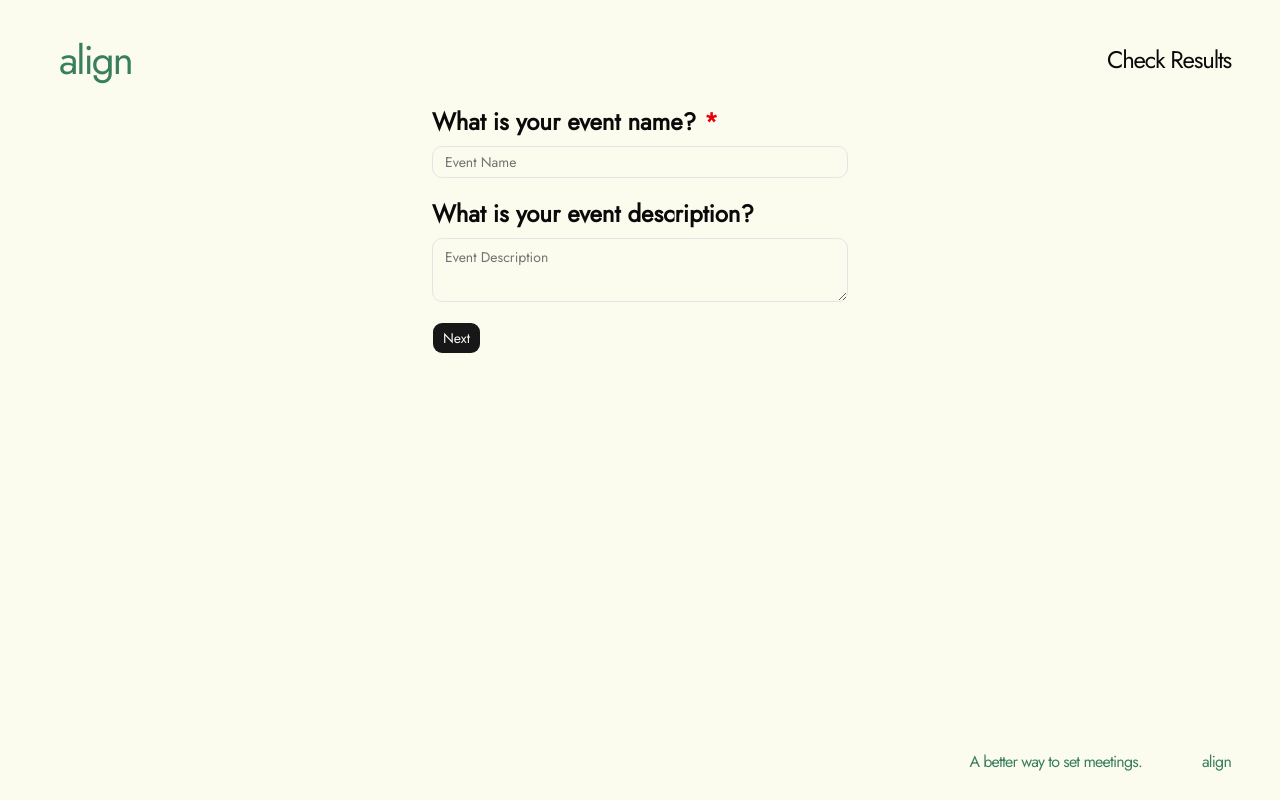
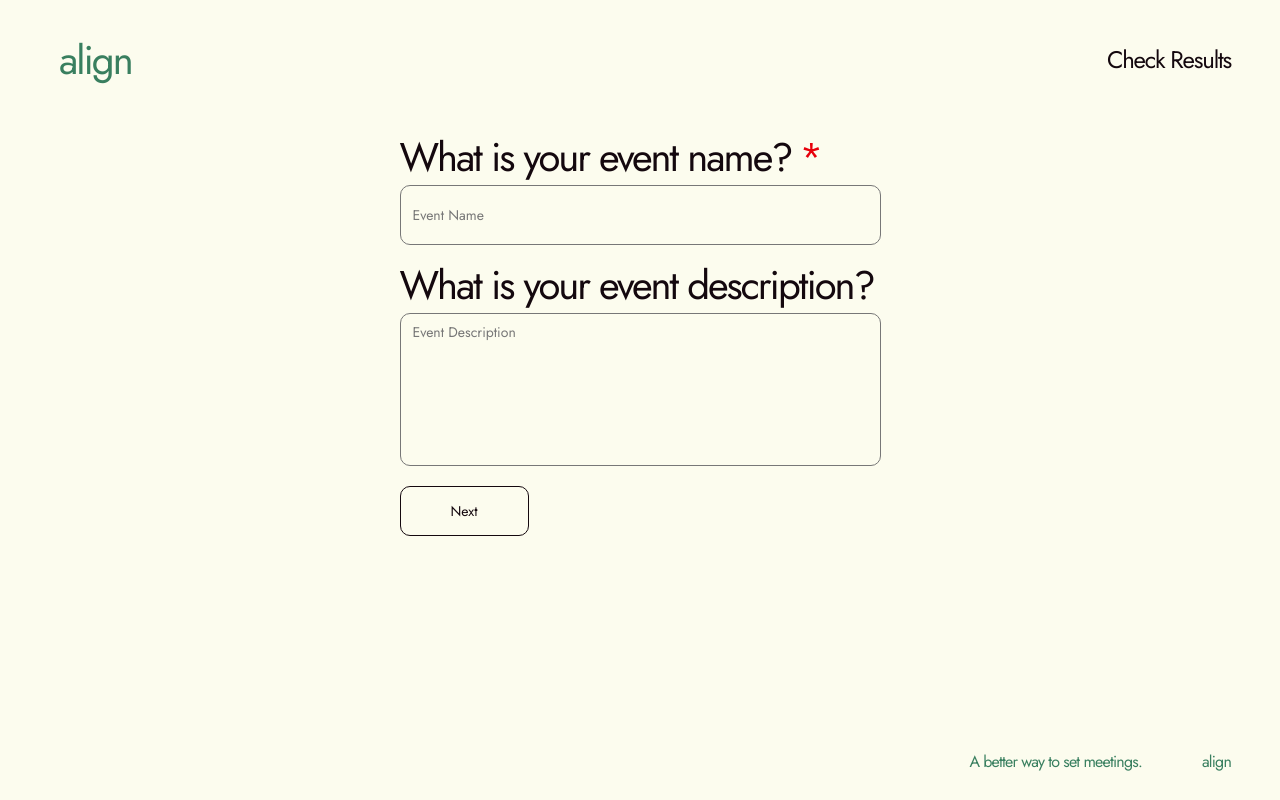
Before and after one commit to dlsu-lscs/lscs-align, a Next.js app in the folder apps/web/: page / in a window 1280 px wide. Built offline with nearby package versions, Linux system fonts and the light colour scheme.

Commit message:
feat: style event form to match design and show server errors

```diff
--- a/apps/web/src/app/globals.css
+++ b/apps/web/src/app/globals.css
@@ -7,6 +7,7 @@
   --font-sans: var(--font-jost), Arial, Helvetica, sans-serif;
   --color-cream: #fcfcee;
   --color-brand: #397f5f;
+  --color-ink: #14080e;
   --color-sidebar-ring: var(--sidebar-ring);
   --color-sidebar-border: var(--sidebar-border);
   --color-sidebar-accent-foreground: var(--sidebar-accent-foreground);
@@ -49,7 +50,7 @@
 
 :root {
   --background: #fcfcee;
-  --foreground: oklch(0.145 0 0);
+  --foreground: #14080e;
   --card: oklch(1 0 0);
   --card-foreground: oklch(0.145 0 0);
   --popover: oklch(1 0 0);
--- a/apps/web/src/app/page.tsx
+++ b/apps/web/src/app/page.tsx
@@ -2,7 +2,7 @@ import CreateEventForm from '@/components/events/create-event-form';
 
 export default function HomePage() {
   return (
-    <main className="mx-auto w-full max-w-md p-4">
+    <main className="w-full p-4">
       <CreateEventForm />
     </main>
   );
--- a/apps/web/src/components/events/create-event-form.tsx
+++ b/apps/web/src/components/events/create-event-form.tsx
@@ -13,7 +13,7 @@ export default function CreateEventForm() {
   const [description, setDescription] = useState('');
   const [nameError, setNameError] = useState('');
 
-  const { mutate, isPending, isSuccess, isError, error } = useMutation({
+  const { mutate, reset, isPending, isSuccess, isError, error } = useMutation({
     mutationFn: ({ title, description }: { title: string; description: string }) =>
       createEvent(title, description),
   });
@@ -40,20 +40,25 @@ export default function CreateEventForm() {
         onSuccess: () => {
           setTitle('');
           setDescription('');
+          setTimeout(() => reset(), 2000);
         },
       },
     );
   };
 
   return (
-    <form onSubmit={handleSubmit} className="space-y-5">
+    <form
+      onSubmit={handleSubmit}
+      className="mx-auto w-full max-w-[549px] space-y-5 px-4 py-6 sm:px-[34px] sm:py-[31px]"
+    >
       <Field>
-        <FieldLabel htmlFor="title" className="text-2xl font-semibold">
+        <FieldLabel
+          htmlFor="title"
+          className="text-[28px] sm:text-[40px] sm:whitespace-nowrap leading-none tracking-tighter font-normal"
+        >
           What is your event name?
           <span className="text-red-600">*</span>
         </FieldLabel>
-
-        {nameError && <p className="text-sm text-red-600">{nameError}</p>}
 
         <Input
           type="text"
@@ -61,12 +66,18 @@ export default function CreateEventForm() {
           placeholder="Event Name"
           value={title}
           onChange={(e) => setTitle(e.target.value)}
-          className="rounded-lg px-3 py-2"
+          className="h-[60px] w-full rounded-[10px] border border-[#777777] px-3
+                    placeholder:text-[#777777]"
         />
+
+        {nameError && <p className="text-sm text-red-600">{nameError}</p>}
       </Field>
 
       <Field>
-        <FieldLabel htmlFor="description" className="text-2xl font-semibold">
+        <FieldLabel
+          htmlFor="description"
+          className="text-[28px] sm:text-[40px] sm:whitespace-nowrap leading-none tracking-tighter font-normal"
+        >
           What is your event description?
         </FieldLabel>
         <Textarea
@@ -74,11 +85,20 @@ export default function CreateEventForm() {
           placeholder="Event Description"
           value={description}
           onChange={(e) => setDescription(e.target.value)}
-          className="rounded-lg px-3 py-2"
+          className="h-[153px] w-full rounded-[10px] border border-[#777777] px-3 py-2 resize-none
+                    placeholder:text-[#777777]"
         />
       </Field>
 
-      <Button type="submit" className="w-full sm:w-auto" disabled={isPending}>
+      <Button
+        type="submit"
+        disabled={isPending}
+        className={`h-[50px] w-full rounded-[10px] border sm:w-[129px] ${
+          title.trim().length > 0
+            ? 'border-brand bg-brand text-white hover:bg-brand'
+            : 'border-ink bg-transparent text-ink hover:bg-transparent'
+        }`}
+      >
         {isPending ? 'Creating...' : 'Next'}
       </Button>
 
--- a/apps/web/src/lib/api/events.ts
+++ b/apps/web/src/lib/api/events.ts
@@ -8,7 +8,10 @@ export async function createEvent(title: string, description: string) {
   });
 
   if (!response.ok) {
-    const body = await response.json().catch(() => null);
+    const body = (await response.json().catch(() => null)) as {
+      error?: string;
+      message?: string;
+    } | null;
     throw new Error(body?.error ?? body?.message ?? `HTTP error! Status: ${response.status}`);
   }
 
```
